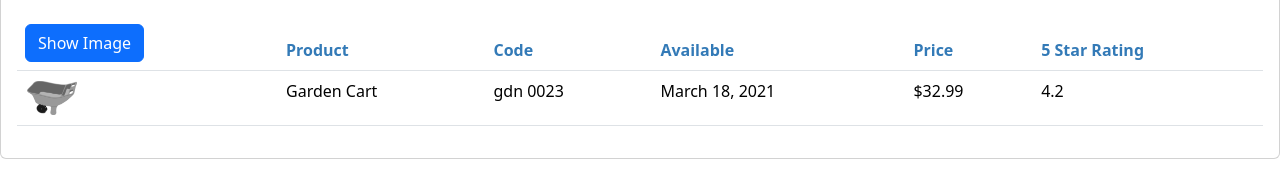
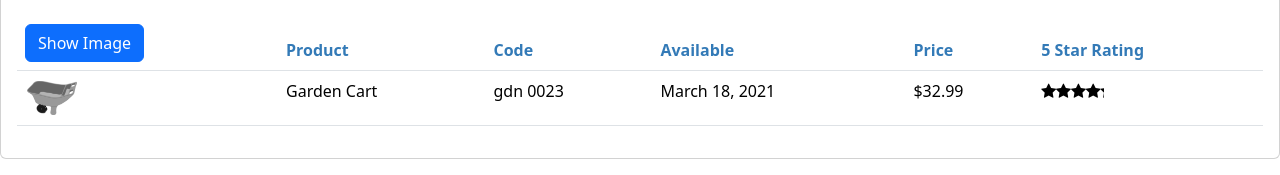
Before and after one commit to housejames/APM-Start, an Angular app in the folder APM-Start/: page /welcome in a window 1280 px wide. Shown: the part 180-355 px from the top of the page. Built offline with nearby package versions, Linux system fonts and the light colour scheme.

Commit message:
star ratings added and nested components

```diff
--- a/APM-Start/src/app/app.module.ts
+++ b/APM-Start/src/app/app.module.ts
@@ -4,12 +4,14 @@
 import { AppComponent } from './app.component';
 import { ProductListComponent } from './products/product-list.component';
 import { ConvertToSpacesPipe } from './shared/convert-to-spaces.pipe';
+import { StarComponent } from './shared/star.component';
 
 @NgModule({
   declarations: [
     AppComponent,
     ProductListComponent,
-    ConvertToSpacesPipe
+    ConvertToSpacesPipe,
+    StarComponent
   ],
   imports: [
     BrowserModule,
--- a/APM-Start/src/app/products/product-list.component.html
+++ b/APM-Start/src/app/products/product-list.component.html
@@ -43,7 +43,8 @@
                         <td>{{product.productCode | lowercase | convertToSpaces:'-' }}</td>
                         <td>{{product.releaseDate}}</td>
                         <td>{{product.price | currency:'USD':'symbol':'1.2-2'}}</td>
-                        <td>{{product.starRating}}</td>
+                        <td><pm-star [rating]='product.starRating'
+                            (ratingClicked)='onRatingClicked($event)'></pm-star></td>
                    </tr>
                 </tbody>
             </table>
--- a/APM-Start/src/app/products/product-list.component.ts
+++ b/APM-Start/src/app/products/product-list.component.ts
@@ -59,4 +59,8 @@
     ngOnInit(): void {
       this.listFilter = 'cart';
     }
+
+    onRatingClicked(message: string): void {
+      this.pageTitle = 'Product List: ' + message;
+    }
   }
--- a/APM-Start/src/app/shared/star.component.html
+++ b/APM-Start/src/app/shared/star.component.html
@@ -1,6 +1,7 @@
 <div class="crop"
      [style.width.px]="cropWidth"
-     [title]="rating">
+     [title]="rating"
+     (click)='onClick()'>
   <div style="width: 75px">
     <span class="fa fa-star"></span>
     <span class="fa fa-star"></span>
--- /dev/null
+++ b/APM-Start/src/app/shared/star.component.ts
@@ -0,0 +1,21 @@
+import { Component, EventEmitter, Input, OnChanges, Output } from '@angular/core';
+
+@Component({
+    selector: 'pm-star',
+    templateUrl: './star.component.html',
+    styleUrls: ['./star.component.css']
+})
+export class StarComponent implements OnChanges {
+    @Input() rating: number = 0;
+    cropWidth: number = 75;
+    @Output() ratingClicked: EventEmitter<string> =
+    new EventEmitter<string>();
+
+    ngOnChanges(): void {
+        this.cropWidth = this.rating * 75/5;
+    }
+
+    onClick(): void {
+        this.ratingClicked.emit(`The rating ${this.rating} was clicked!`)
+    }
+}
```
